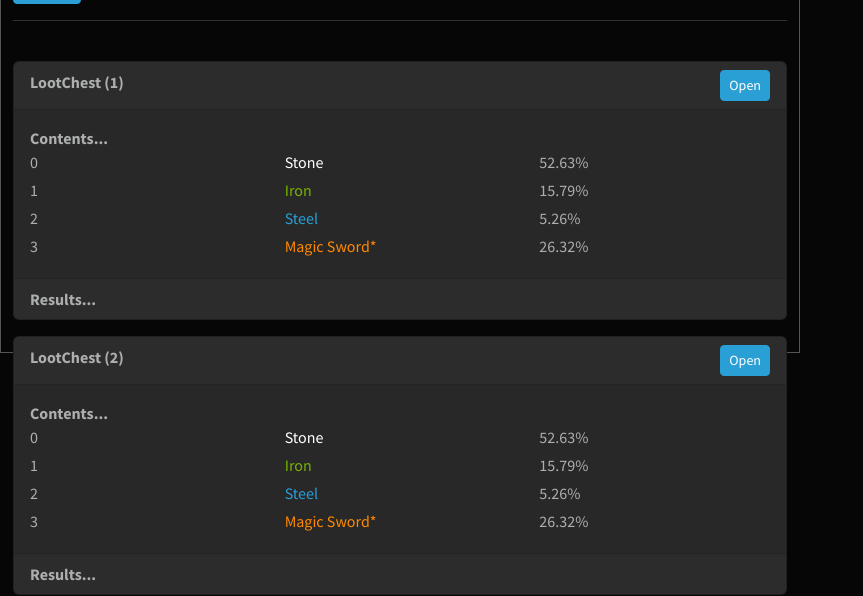
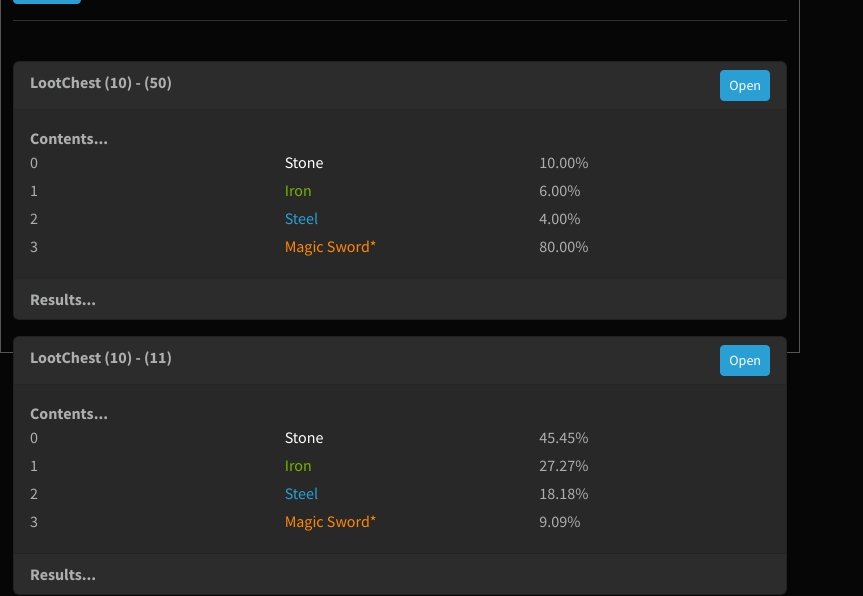
Before and after one commit to SlybootsStudio/characters, a Vue app: page / in a window 1280 px wide. Shown: the part 247-843 px from the top of the page, without its empty margins (0-863 px from the left). Built offline with nearby package versions, Linux system fonts and the light colour scheme.

Commit message:
Stubbed out a set

```diff
--- a/src/components/LootChest.vue
+++ b/src/components/LootChest.vue
@@ -1,7 +1,8 @@
 <template>
   <div class="card">
     <div class="card-header d-flex justify-content-between">
-      <span class="fw-bold">LootChest ({{ draws }})</span
+      <span class="fw-bold"
+        >LootChest ({{ draws }}) - ({{ totalItemsCount }})</span
       ><button @click="open()" class="btn btn-sm btn-primary">Open</button>
     </div>
     <div class="card-body">
@@ -38,7 +39,8 @@ export default {
   },
   props: {
     itemIds: Array,
-    draws: Number
+    draws: Number,
+    power: Number
   },
   computed: {
     resultsIds() {
@@ -64,7 +66,9 @@ export default {
       });
     },
     totalItemsCount() {
-      let droprates = this.filteredItemIds.map((item) => item.droprate);
+      let droprates = this.filteredItemIds.map((item) =>
+        Math.pow(item.droprate, this.power)
+      );
 
       const reducer = (previousValue, currentValue) =>
         previousValue + currentValue;
@@ -79,7 +83,7 @@ export default {
       let pool = [];
 
       this.items.forEach((item) => {
-        for (let x = 0; x < item.droprate; x += 1) {
+        for (let x = 0; x < Math.pow(item.droprate, this.power); x += 1) {
           pool.push(item);
         }
       });
@@ -97,8 +101,11 @@ export default {
         item.label = itemMeta.label;
         item.rarityColor = rarityColor;
 
-        const chance = (100 / this.totalItemsCount) * item.droprate;
+        const chance =
+          (100 / this.totalItemsCount) * Math.pow(item.droprate, this.power);
         item.chance = chance.toFixed(2);
+
+        console.log(this.totalItemsCount, item.droprate, chance);
 
         return item;
       });
@@ -112,7 +119,7 @@ export default {
         let item = this.getItem();
 
         // todo, quantity
-        this.results.push(item);
+        this.results.unshift(item);
       }
     },
     getItem() {
--- a/src/data/loot.js
+++ b/src/data/loot.js
@@ -23,6 +23,10 @@ export const ITEM_ID = {
   magicSword: 3
 };
 
+export const SET_ID = {
+  goblin: 0
+};
+
 export const ITEMS = [
   {
     id: ITEM_ID.stone,
@@ -44,6 +48,47 @@ export const ITEMS = [
     label: "Magic Sword",
     rarity: RARITY.epic,
     unique: true
+  },
+  {
+    id: ITEM_ID.goblinSword,
+    label: "Goblin Sword",
+    rarity: RARITY.epic,
+    unique: true
+  },
+  {
+    id: ITEM_ID.goblinSword2,
+    label: "Goblin Sword II",
+    rarity: RARITY.epic,
+    unique: true
+  },
+  {
+    id: ITEM_ID.goblinSword3,
+    label: "Goblin Sword III",
+    rarity: RARITY.epic,
+    unique: true
+  }
+];
+
+export const SETS = [
+  {
+    id: SET_ID.goblin,
+    items: [
+      {
+        id: ITEM_ID.goblinSword,
+        droprate: 1,
+        unique: true
+      },
+      {
+        id: ITEM_ID.goblinSword2,
+        droprate: 1,
+        unique: true
+      },
+      {
+        id: ITEM_ID.goblinSword3,
+        droprate: 1,
+        unique: true
+      }
+    ]
   }
 ];
 
@@ -52,7 +97,7 @@ export const LootBox = [
     id: ITEM_ID.stone,
     quantityMin: 3,
     quantityMax: 5,
-    droprate: 10
+    droprate: 5
   },
   {
     id: ITEM_ID.iron,
@@ -60,11 +105,33 @@ export const LootBox = [
   },
   {
     id: ITEM_ID.steel,
-    droprate: 1
+    droprate: 2
   },
   {
     id: ITEM_ID.magicSword,
-    droprate: 5,
+    droprate: 40,
     unique: true
   }
 ];
+
+export const LootBox2 = [
+  {
+    id: ITEM_ID.stone,
+    quantityMin: 3,
+    quantityMax: 5,
+    droprate: 5
+  },
+  {
+    id: ITEM_ID.iron,
+    droprate: 3
+  },
+  {
+    id: ITEM_ID.steel,
+    droprate: 2
+  },
+  {
+    id: ITEM_ID.magicSword,
+    droprate: 1,
+    unique: true
+  }
+];
--- a/src/views/Main.vue
+++ b/src/views/Main.vue
@@ -10,8 +10,8 @@
   <br />
   <hr />
   <br />
-  <LootChest :itemIds="itemIds" :draws="1" class="mb-3" />
-  <LootChest :itemIds="itemIds" :draws="2" />
+  <LootChest :itemIds="itemIds" :draws="10" :power="1" class="mb-3" />
+  <LootChest :itemIds="itemIds2" :draws="10" :power="1" />
 </template>
 
 <script>
@@ -21,14 +21,15 @@ import LabelBar from "@/components/LabelBar.vue";
 import ProgressBar from "@/components/ProgressBar.vue";
 import LootChest from "@/components/LootChest.vue";
 
-import { LootBox } from "@/data/loot.js";
+import { LootBox, LootBox2 } from "@/data/loot.js";
 
 export default {
   name: "Main",
   data() {
     return {
       duration: 0,
-      itemIds: LootBox
+      itemIds: LootBox,
+      itemIds2: LootBox2
     };
   },
   components: {
```
